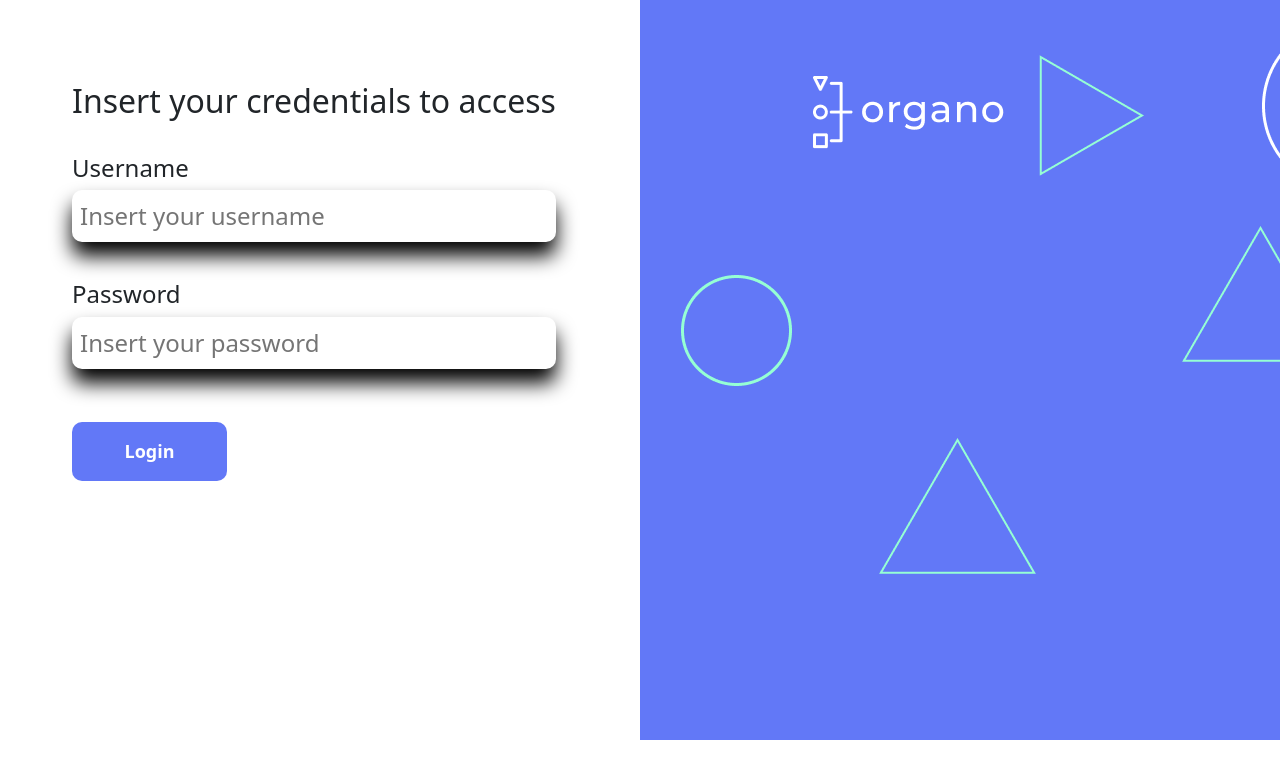
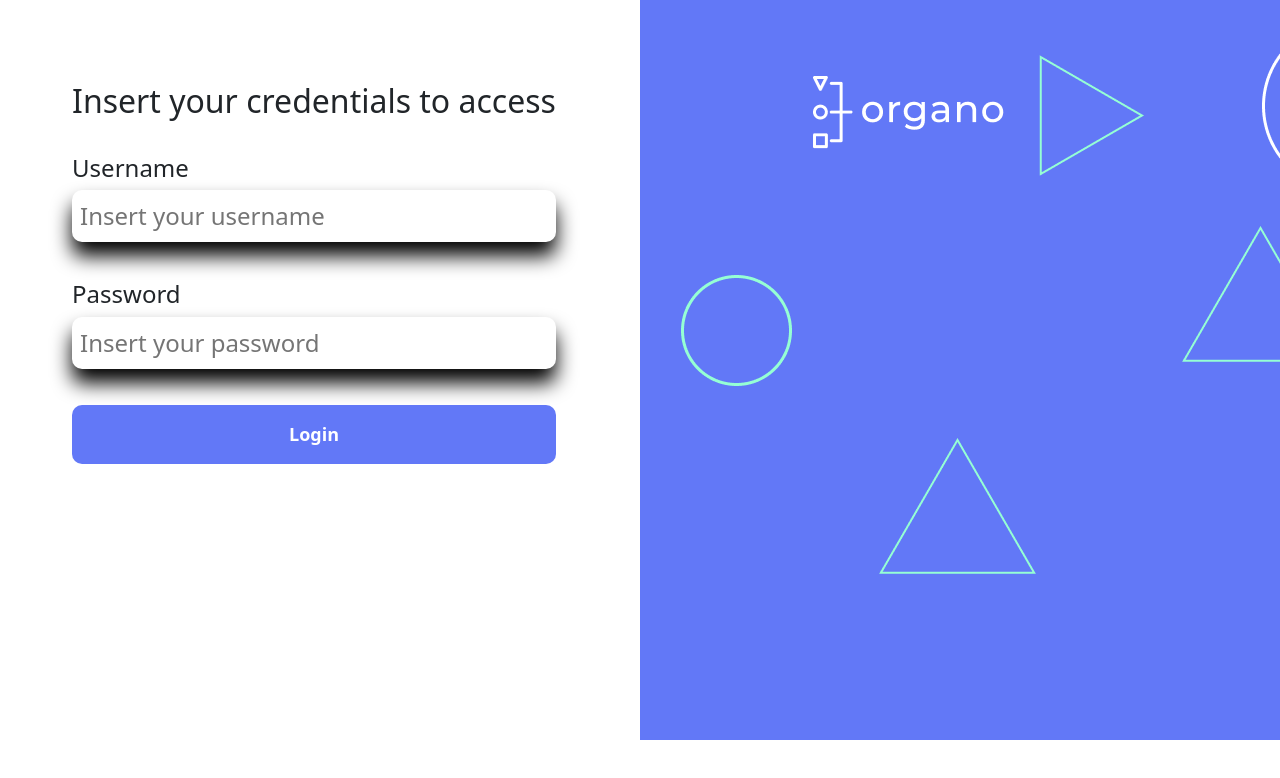
Before and after one commit to Guilherme230308/take-home-task, a React (Create React App) app: page / in a window 1280 px wide. Shown: the top 778 px of the page. Built offline with nearby package versions, Linux system fonts and the light colour scheme.

Commit message:
button-size

```diff
--- a/src/components/Button/Button.css
+++ b/src/components/Button/Button.css
@@ -1,4 +1,4 @@
-.button {
+.login-button {
     background-color: #6278f7;
     border-radius: 10px;
     font-weight: 700;
@@ -11,13 +11,13 @@
     width: 100%;
 }
 
-.button:hover {
+.login-button:hover {
     font-weight: bolder;
     background-color: #5139eb;
 }
 
 @media (max-width: 600px) {
-    .button {
+    .login-button {
         margin: 10% 0;
     }
 
--- a/src/components/Button/index.tsx
+++ b/src/components/Button/index.tsx
@@ -7,7 +7,7 @@ interface buttonProps {
 
 const Button: React.FC<buttonProps> = (props) => {
   return (
-    <button className='button'>{props.children}</button>
+    <button className='login-button'>{props.children}</button>
   );
 }
 
```
Also changed, not shown: 2 other files (tests, documents, lock files or other folders).
